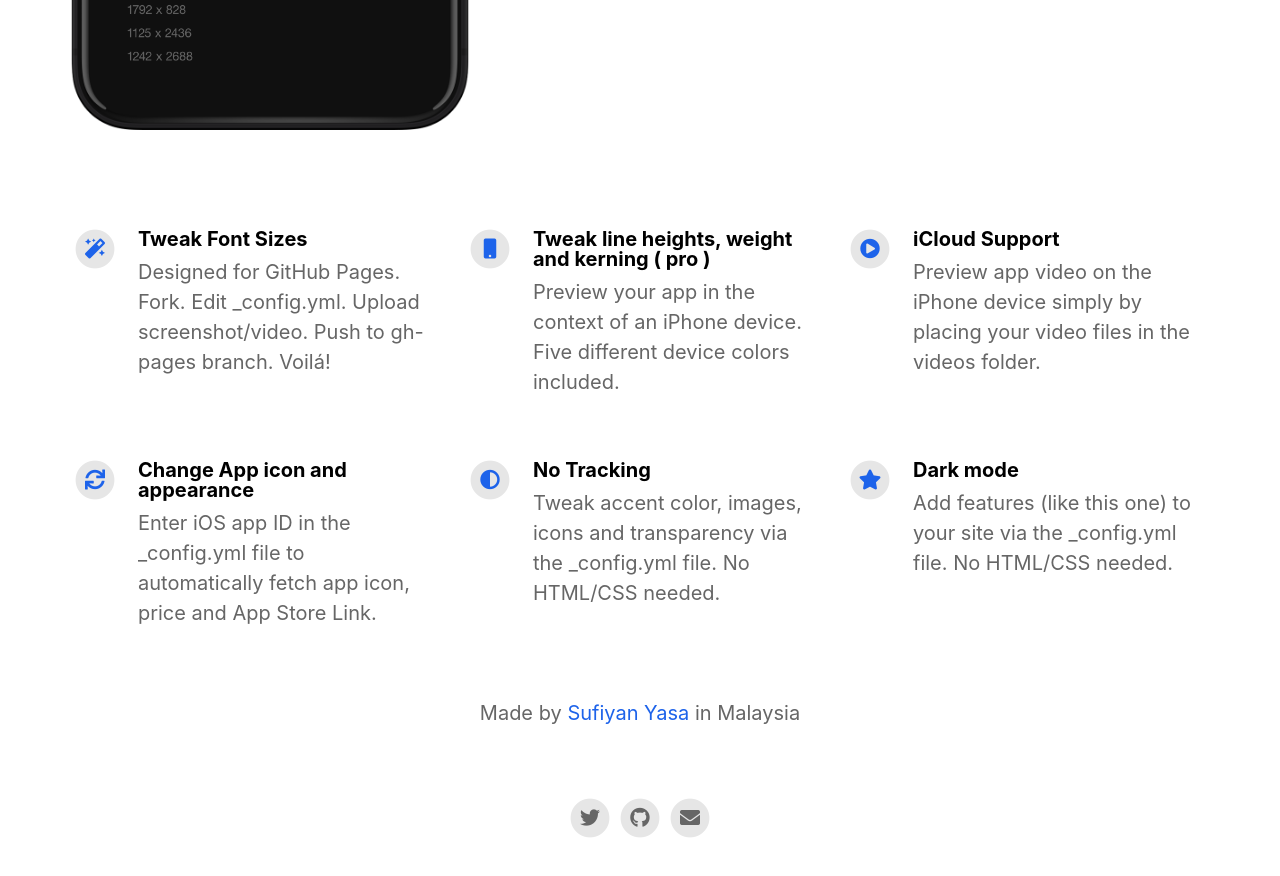
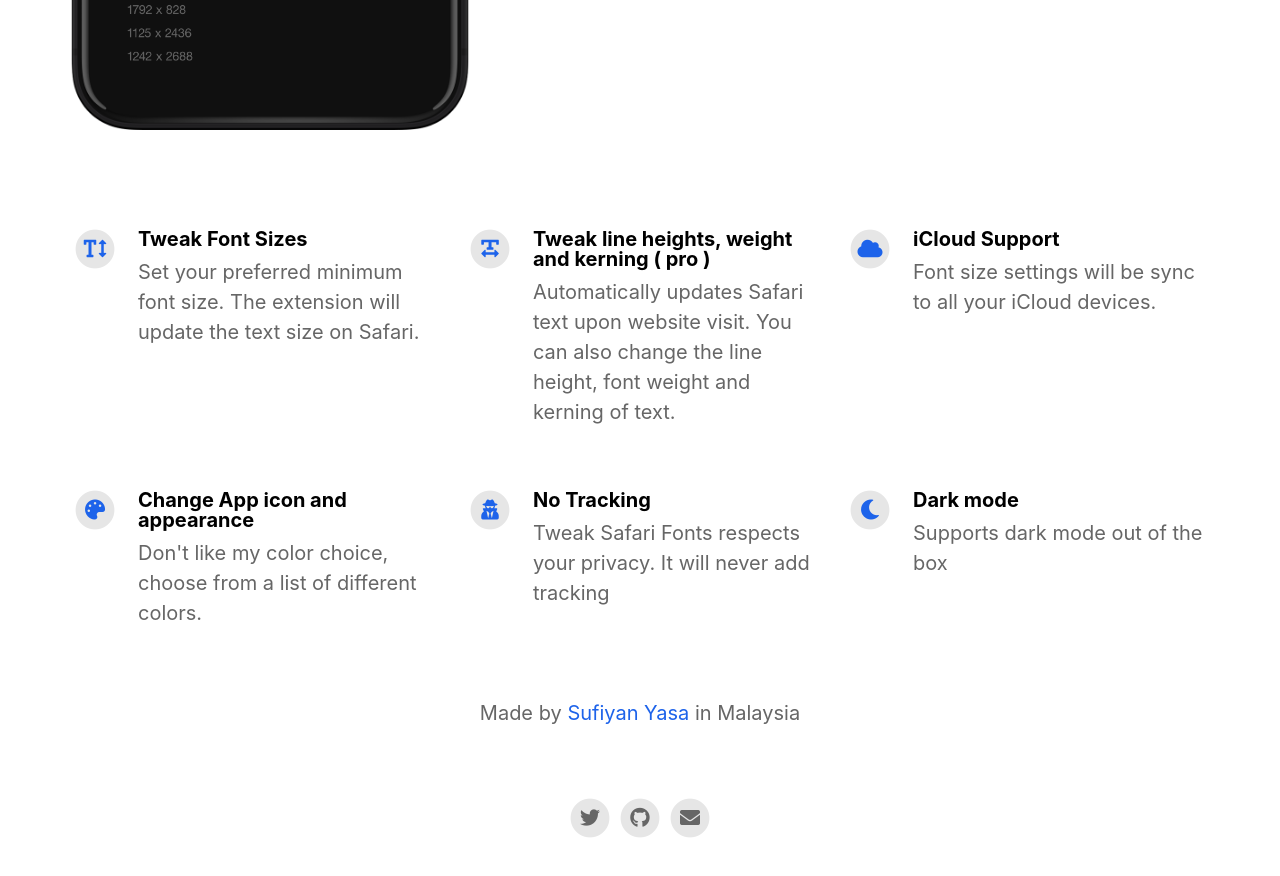
Before and after one commit to xr1337/TweakSafariFonts, a Jekyll site: the page built from index.html, in a window 1280 px wide and 900 px high, scrolled down 855 px. Shown: the top 876 px of the window. Built offline with Jekyll 4.4.1, drawn with Linux system fonts in a browser that asks for light colours; nearby versions of some CDN libraries.

Commit message:
Add description

```diff
--- a/_config.yml
+++ b/_config.yml
@@ -36,28 +36,28 @@ youtube_username                          :
 features                                  :
 
   - title                                 : Tweak Font Sizes
-    description                           : Designed for GitHub Pages. Fork. Edit _config.yml. Upload screenshot/video. Push to gh-pages branch. Voilá!
-    fontawesome_icon_name                 : magic
+    description                           : Set your preferred minimum font size. The extension will update the text size on Safari.
+    fontawesome_icon_name                 : text-height
 
   - title                                 : Tweak line heights, weight and kerning ( pro )
-    description                           : Preview your app in the context of an iPhone device. Five different device colors included.
-    fontawesome_icon_name                 : mobile
+    description                           : Automatically updates Safari text upon website visit. You can also change the line height, font weight and kerning of text.
+    fontawesome_icon_name                 : text-width
 
   - title                                 : iCloud Support
-    description                           : Preview app video on the iPhone device simply by placing your video files in the videos folder.
-    fontawesome_icon_name                 : play-circle
+    description                           : Font size settings will be sync to all your iCloud devices.
+    fontawesome_icon_name                 : cloud
 
   - title                                 : Change App icon and appearance
-    description                           : Enter iOS app ID in the _config.yml file to automatically fetch app icon, price and App Store Link.
-    fontawesome_icon_name                 : sync
+    description                           : Don't like my color choice, choose from a list of different colors.
+    fontawesome_icon_name                 : palette
 
   - title                                 : No Tracking
-    description                           : Tweak accent color, images, icons and transparency via the _config.yml file. No HTML/CSS needed.
-    fontawesome_icon_name                 : adjust
+    description                           : Tweak Safari Fonts respects your privacy. It will never add tracking
+    fontawesome_icon_name                 : user-secret
 
   - title                                 : Dark mode
-    description                           : Add features (like this one) to your site via the _config.yml file. No HTML/CSS needed.
-    fontawesome_icon_name                 : star
+    description                           : Supports dark mode out of the box
+    fontawesome_icon_name                 : moon
 
 
 # Theme Settings
```
